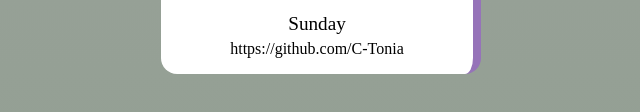
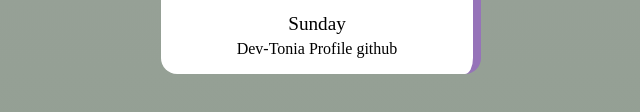
Before and after one commit to C-Tonia/HNGX-profile, a plain HTML site: page index.html in a window 1280 px wide. Shown: the part 530-642 px from the top of the page, 319-959 px from the left. Drawn offline with Linux system fonts and the light colour scheme.

Commit message:
fixed the url

```diff
--- a/index.html
+++ b/index.html
@@ -23,8 +23,8 @@
           <h1 data-testid="slackUserName">dev-tonia</h1>
           <p class="track" data-testid="myTrack">Frontend</p>
           <p class="day" data-testid="currentDayOfTheWeek">Friday</p>
-          <a class="githubURL" href="https://github.com/C-Tonia"
-            >https://github.com/C-Tonia</a
+          <a class="githubURL" href="https://github.com/C-Tonia/HNGX-profile"
+            >Dev-Tonia Profile github</a
           >
         </div>
       </main>
```
